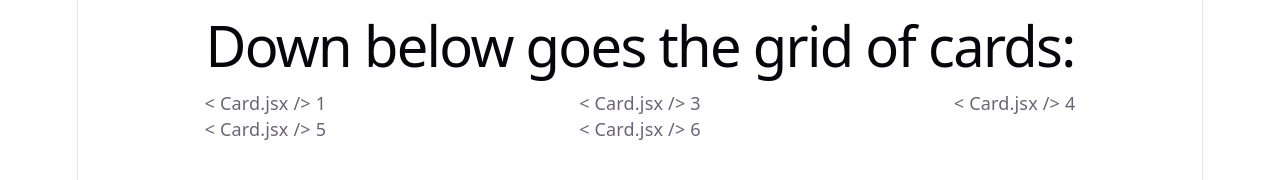
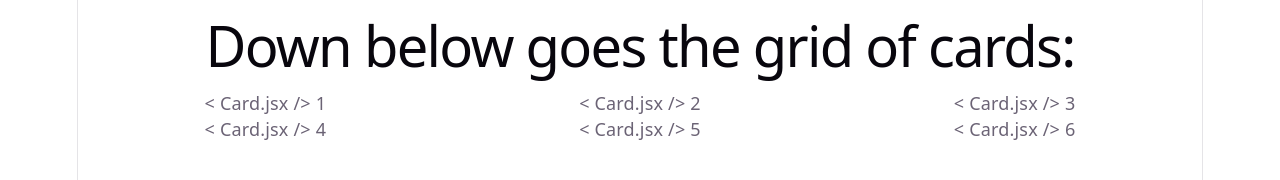
Before and after one commit to plmfacanha/memory-card, a React (Vite) app: page / in a window 1280 px wide. Shown: the top 180 px of the page. Built offline with nearby package versions, Linux system fonts and the light colour scheme.

Commit message:
fix: add a new element to the array so I have an extra Card.jsx in the <div>

```diff
--- a/src/App.jsx
+++ b/src/App.jsx
@@ -6,7 +6,7 @@ import "./App.css";
 // 1. Create a .css and display the div="grid" in a grid
 
 function App() {
-  const cards = [1, 3, 4, 5, 6];
+  const cards = [1, 2, 3, 4, 5, 6];
 
   return (
     <>
```
